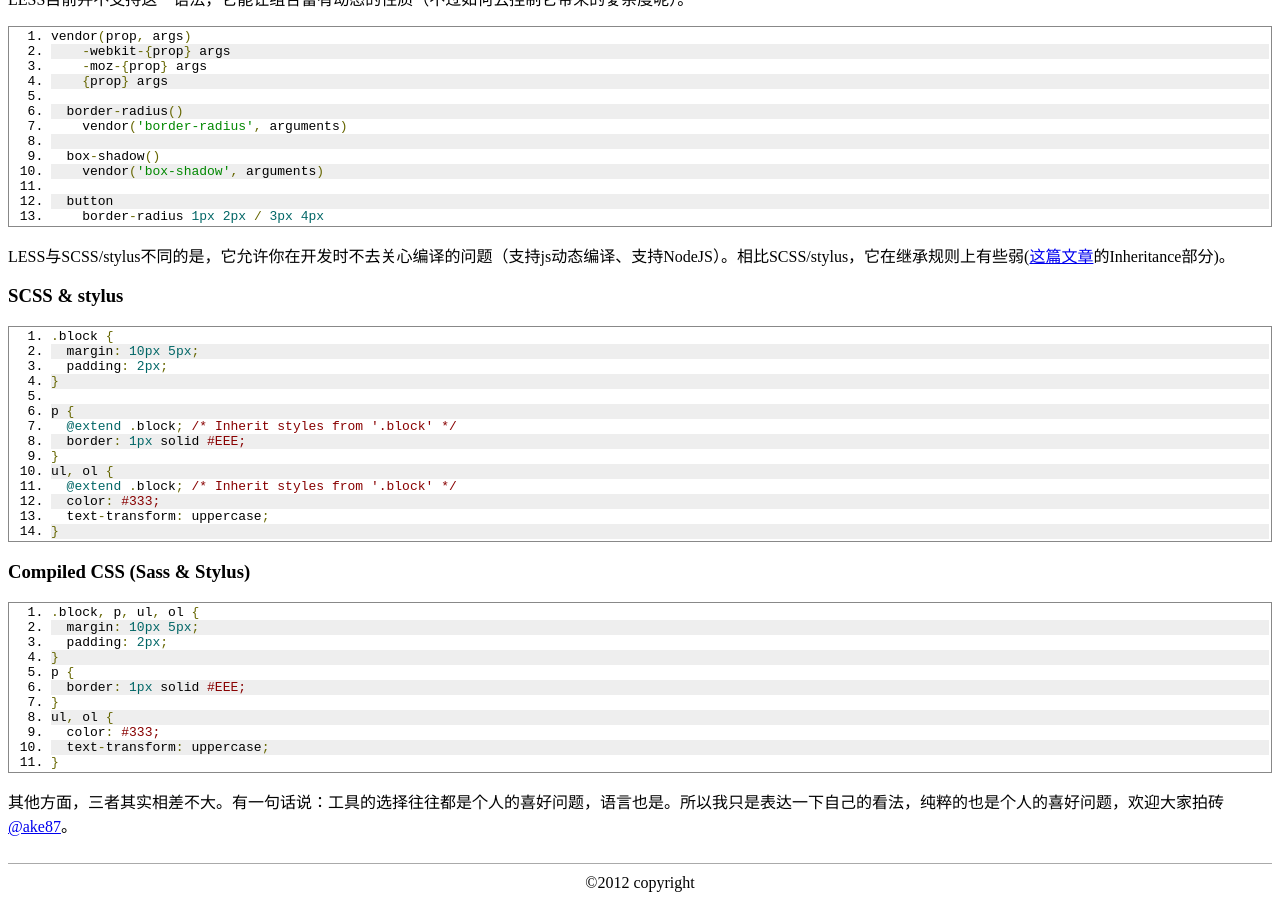
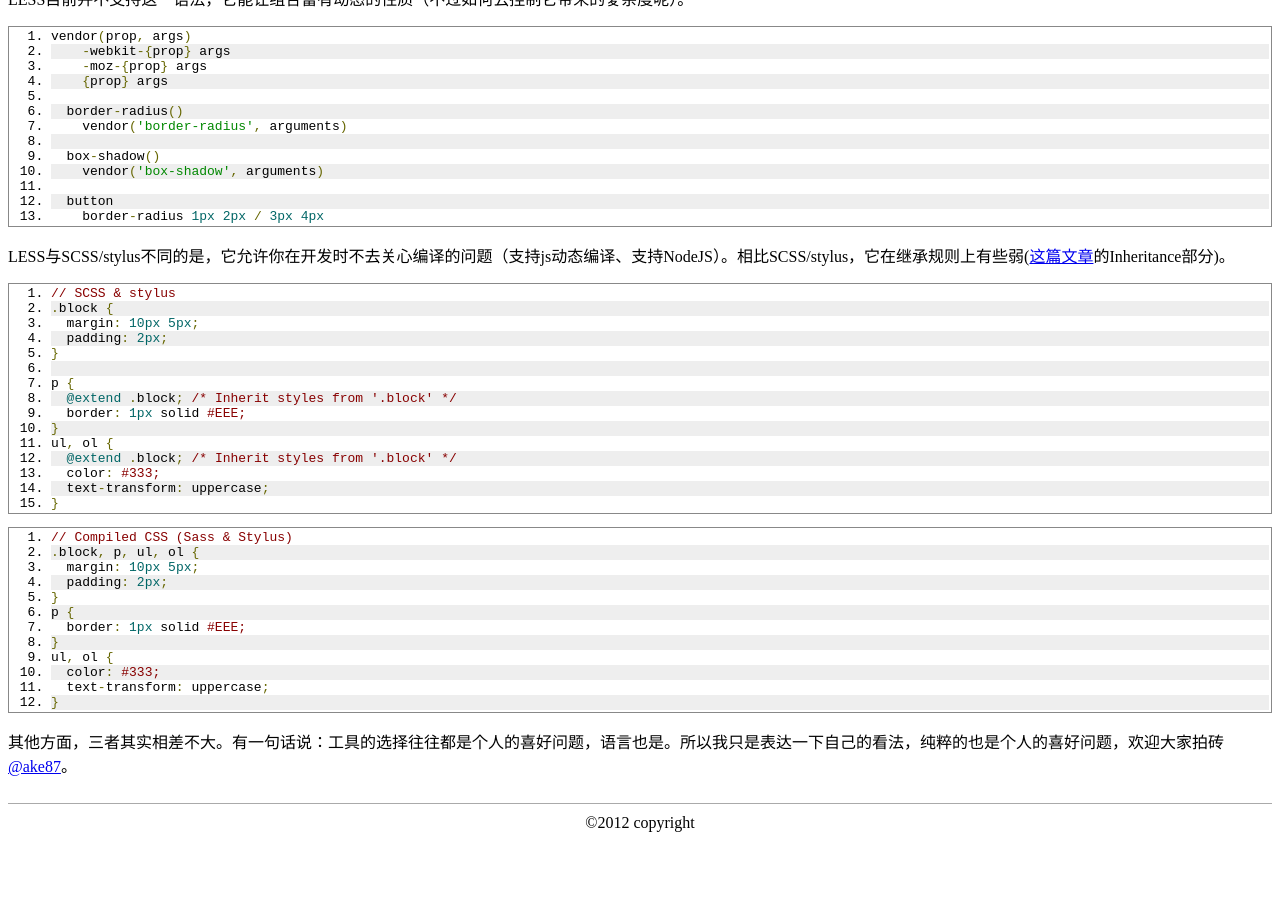
Before and after one commit to akecn/past-blog-archive, a Jekyll site: the page built from _posts/2012-05-13-scss_stylus-and-less.md, in a window 1280 px wide and 900 px high, scrolled down 806 px. Built offline with Jekyll 4.4.1, drawn with Linux system fonts in a browser that asks for light colours; after the commit the page ends 1646 px from its top, so only the background shows below that.

Commit message:
modify about the code

```diff
--- a/_posts/2012-05-13-scss_stylus-and-less.md
+++ b/_posts/2012-05-13-scss_stylus-and-less.md
@@ -51,9 +51,8 @@ vendor(prop, args)
 
 LESS与SCSS/stylus不同的是，它允许你在开发时不去关心编译的问题（支持js动态编译、支持NodeJS）。相比SCSS/stylus，它在继承规则上有些弱([这篇文章][2]的Inheritance部分)。
 
-<h3>SCSS & stylus</h3>
-
 <pre class="prettyprint linenums">
+// SCSS & stylus
 .block {
   margin: 10px 5px;
   padding: 2px;
@@ -70,9 +69,8 @@ ul, ol {
 }
 </pre>
 
-<h3>Compiled CSS (Sass & Stylus)</h3>
-
 <pre class="prettyprint linenums">
+// Compiled CSS (Sass & Stylus)
 .block, p, ul, ol {
   margin: 10px 5px;
   padding: 2px;
```
